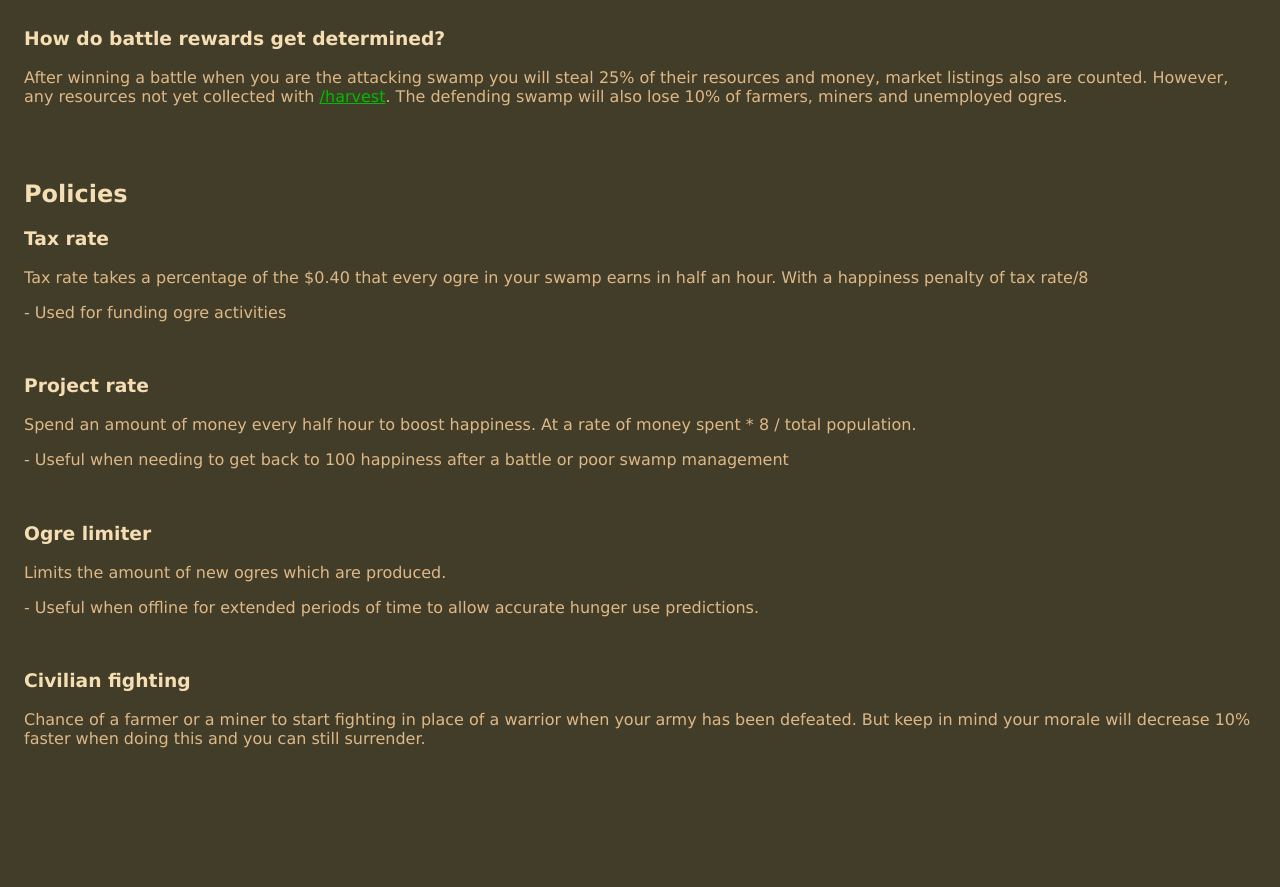
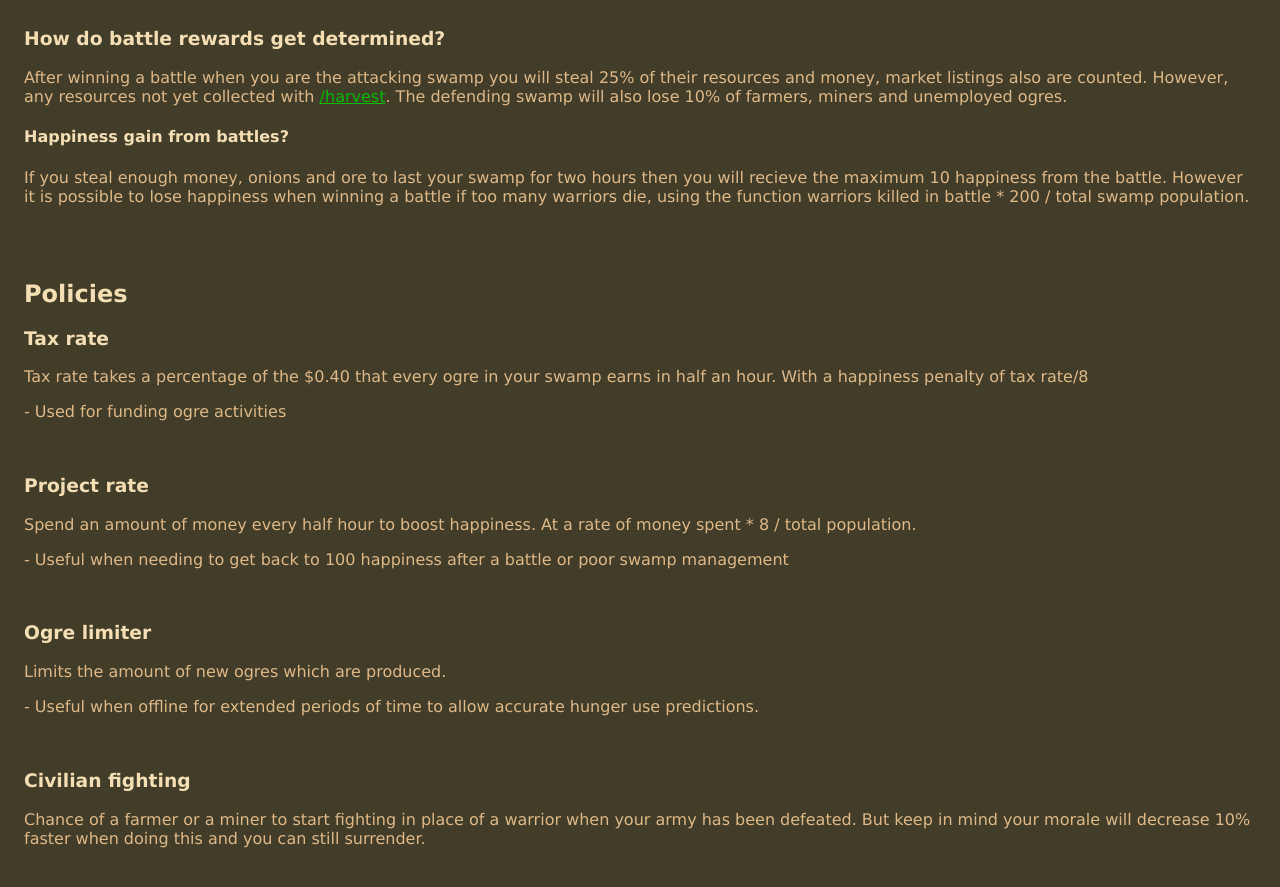
Before and after one commit to Lord-Ogre/lord-ogre.github.io, a plain HTML site: page advancedhelp.html in a window 1280 px wide. Shown: the part 2260-3147 px from the top of the page. Before the commit the page ends 3105 px from the top, so only its background shows below. Drawn offline with Linux system fonts and the light colour scheme.

```diff
--- a/advancedhelp.html
+++ b/advancedhelp.html
@@ -81,7 +81,8 @@
       <br>
       <h3>How do battle rewards get determined?</h3>
       <p>After winning a battle when you are the attacking swamp you will steal 25% of their resources and money, market listings also are counted. However, any resources not yet collected with <a href="./commands.html#Harvest">/harvest</a>. The defending swamp will also lose 10% of farmers, miners and unemployed ogres.</p>
-
+      <h4>Happiness gain from battles?</h4>
+      <p>If you steal enough money, onions and ore to last your swamp for two hours then you will recieve the maximum 10 happiness from the battle. However it is possible to lose happiness when winning a battle if too many warriors die, using the function warriors killed in battle * 200 / total swamp population.</p>
 
       <br><br>
       <h2>Policies</h2>
```
Also changed, not shown: contact.html (+8 -0 lines).
